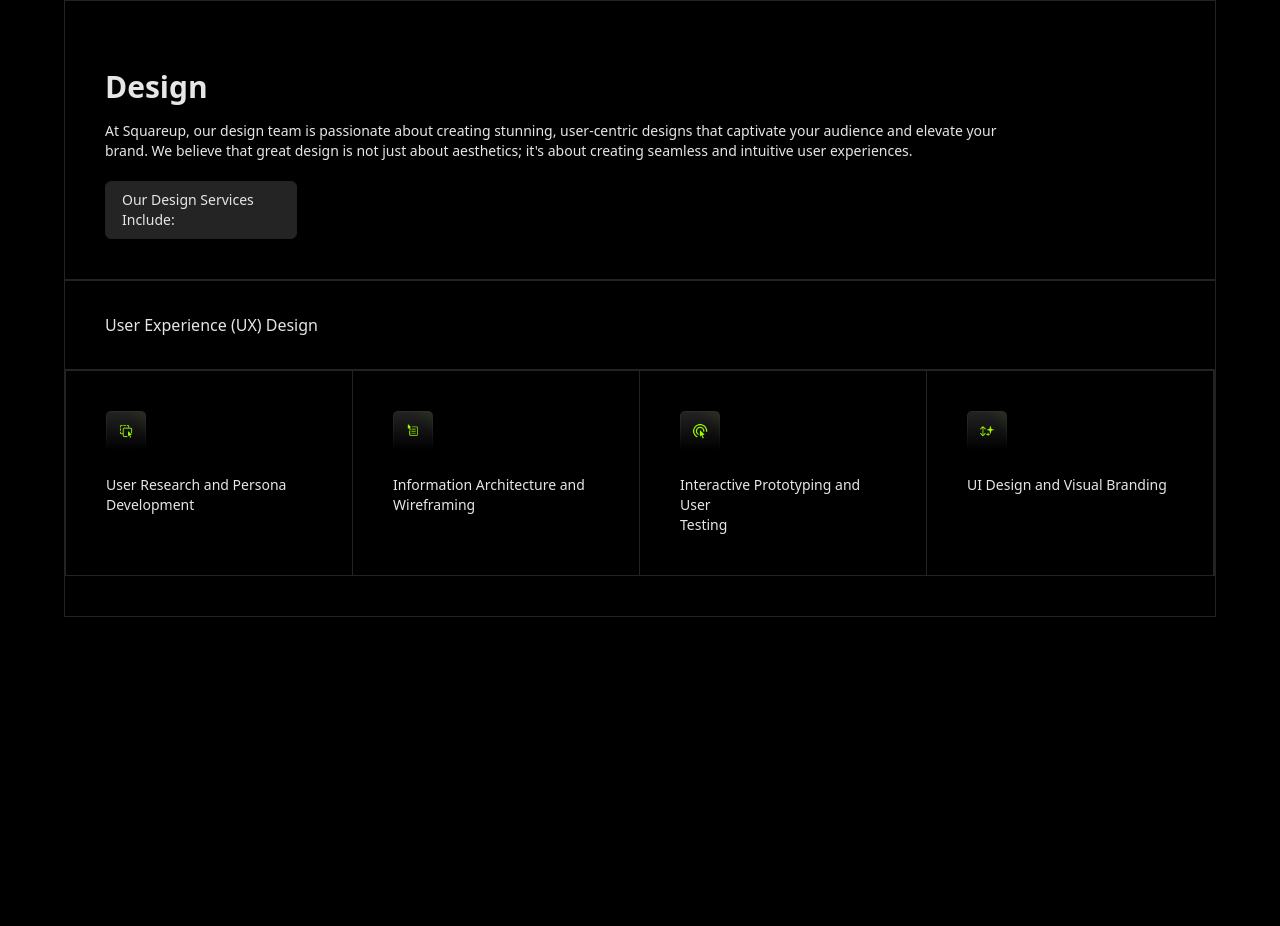
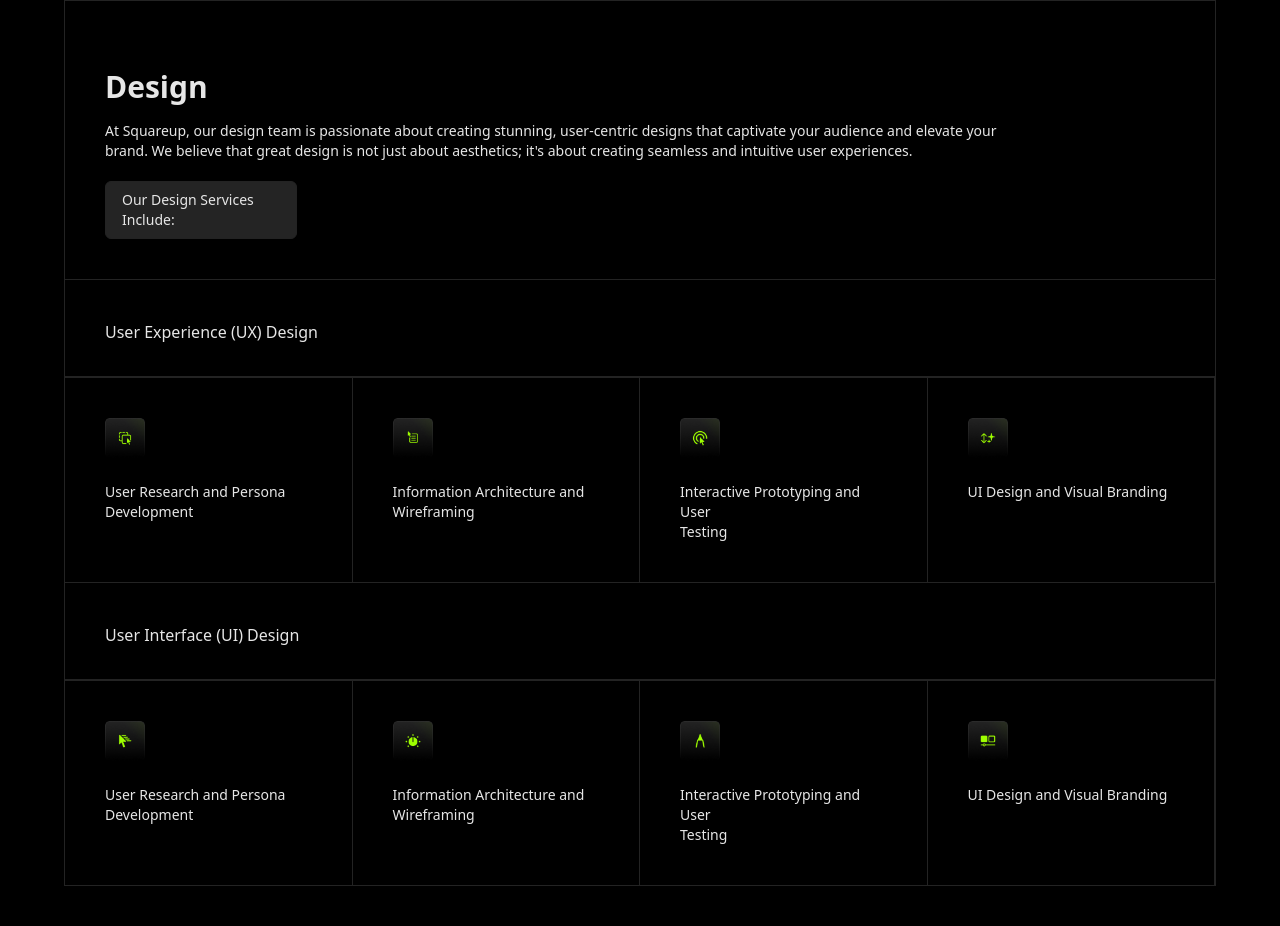
Before and after one commit to ChyyamakaU/SquareUp, a website: page service.html in a window 1280 px wide. Shown: the part 380-1306 px from the top of the page. Before the commit the page ends 997 px from the top, so only its background shows below. Drawn offline with Linux system fonts and the light colour scheme.

Commit message:
feature: add UI design

```diff
--- a/service.html
+++ b/service.html
@@ -56,8 +56,8 @@
             </div>
         </section>
 
-        <section class="relative top-10 pt-8  pb-10 border border-[#232323]">
-            <h4 class="border-b border-[#232323] pl-10 pb-8">User Experience (UX) Design</h4>
+        <section class="relative top-10 pb-10 ">
+            <div class="border-x border-[#232323] pt-10"><h4 class="border-b border-[#232323] pl-10 pb-8">User Experience (UX) Design</h4></div>
 
             <div class="grid grid-cols-4 border border-[#232323] ">
 
@@ -82,6 +82,37 @@
                 </div>
             </div>
         </section>
+
+        <section class=" pb-10 ">
+            <div class="border-x border-[#232323] pt-10"><h4 class="border-b border-[#232323] pl-10 pb-8">User Interface (UI) Design</h4></div>
+
+            <div class="grid grid-cols-4 border border-[#232323] ">
+
+                <div class="px-10 py-10 border-r border-[#232323]">
+                    <img class="object-contain w-10" src="src/photos/Icon (17).png" alt="">
+                    <p class="text-sm pt-6">User Research and Persona <br> Development</p>
+                </div>
+
+                <div class="px-10 py-10 border-r border-[#232323]">
+                    <img class="object-contain w-10" src="src/photos/Icon (18).png" alt="">
+                    <p class="text-sm pt-6">Information Architecture and <br>Wireframing</p>
+                </div>
+
+                <div class="px-10 py-10 border-r border-[#232323]">
+                    <img class="object-contain w-10" src="src/photos/Icon (19).png" alt="">
+                    <p class="text-sm pt-6">Interactive Prototyping and User <br> Testing</p>
+                </div>
+
+                <div class="px-10 py-10 border-r border-[#232323]">
+                    <img class="object-contain w-10" src="src/photos/Icon (20).png" alt="">
+                    <p class="text-sm pt-6">UI Design and Visual Branding</p>
+                </div>
+            </div>
+        </section>
+
+
+
+
 
 
 
```
Also changed, not shown: output.css, src/output.css, src/photos/Icon (17).png (added), src/photos/Icon (18).png (added), src/photos/Icon (19).png (added), src/photos/Icon (20).png (added).
